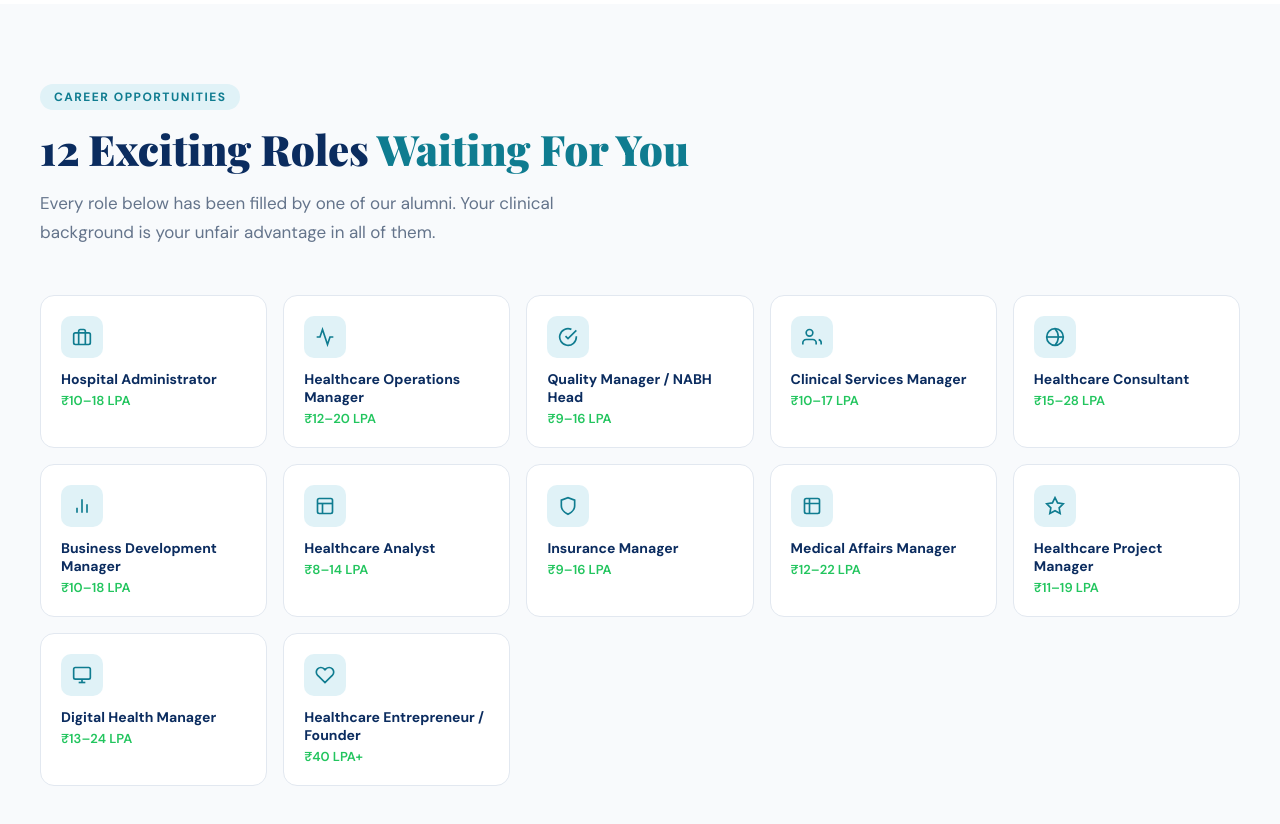
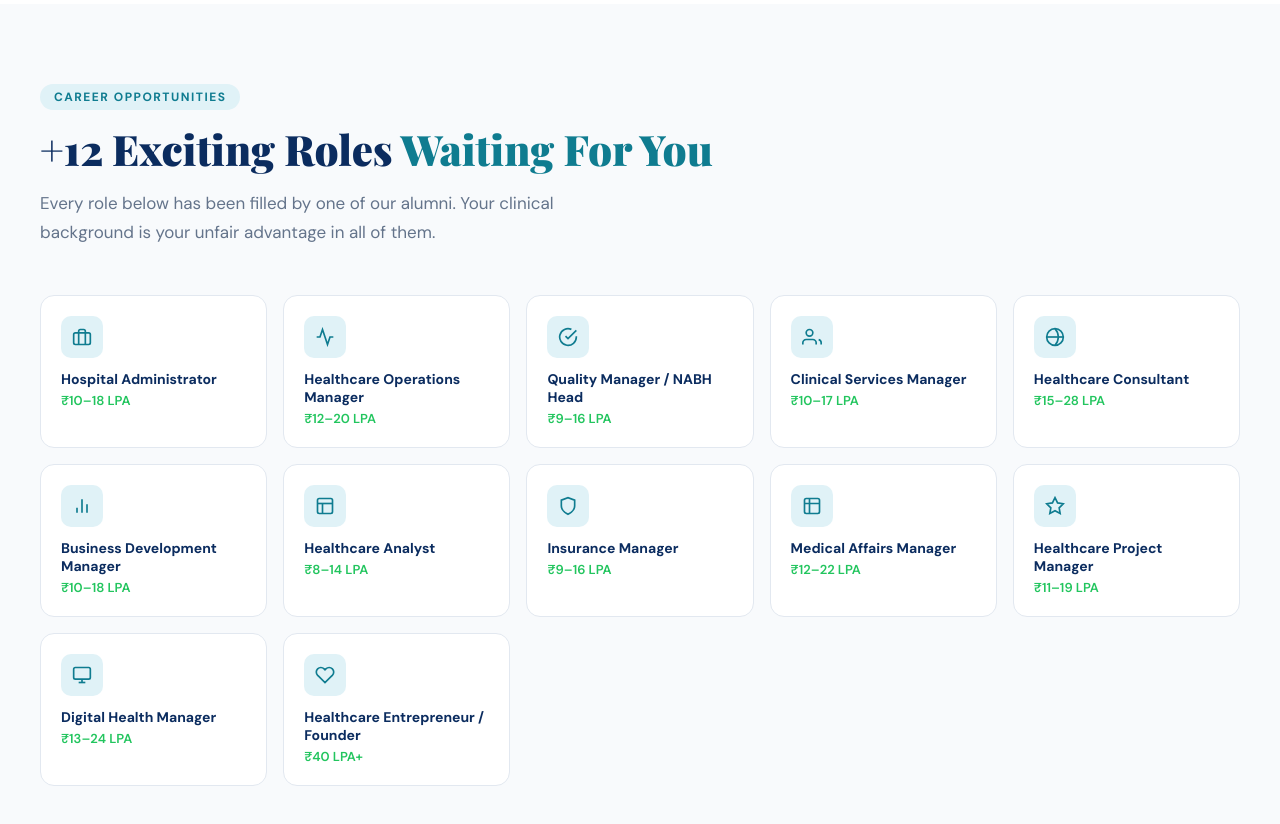
Before and after one commit to Ragulkanthvm/The_Portal, a plain HTML site: page index.html in a window 1280 px wide. Shown: the part 5200-6024 px from the top of the page. Drawn offline with nearby package versions, Linux system fonts and the light colour scheme.

Commit message:
Update index.html

```diff
--- a/index.html
+++ b/index.html
@@ -906,7 +906,7 @@
 <section id="careers">
   <div class="section-inner">
     <span class="section-tag">Career Opportunities</span>
-    <h2 class="section-title">12 Exciting Roles <span class="accent">Waiting For You</span></h2>
+    <h2 class="section-title">+12 Exciting Roles <span class="accent">Waiting For You</span></h2>
     <p class="section-subtitle">Every role below has been filled by one of our alumni. Your clinical background is your unfair advantage in all of them.</p>
     <div class="careers-grid">
       <div class="career-card fade-in"><div class="cc-icon"><svg fill="none" stroke="currentColor" stroke-width="2" viewBox="0 0 24 24"><rect x="2" y="7" width="20" height="14" rx="2"/><path d="M16 21V5a2 2 0 0 0-2-2h-4a2 2 0 0 0-2 2v16"/></svg></div><div class="cc-title">Hospital Administrator</div><div class="cc-salary">₹10–18 LPA</div></div>
```
